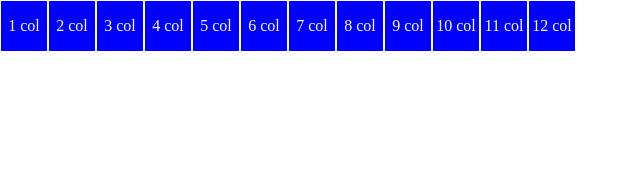
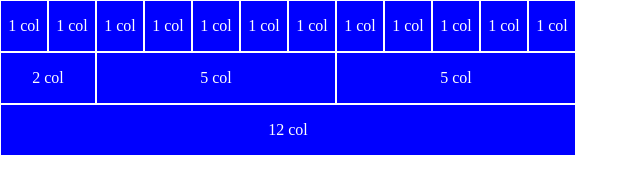
Before and after one commit to GiulianoPrimavera/html-css-12bool, a plain HTML site: page index.html in a window 1280 px wide. Shown: the whole page, without its empty margins (0-640 px from the left). Drawn offline with Linux system fonts and the light colour scheme.

Commit message:
corretto prima riga, agginuto riga 2 e 3

```diff
--- a/index.html
+++ b/index.html
@@ -12,21 +12,38 @@
 
     <main>
         <div class="container">
+            <!-- 1° riga 12/12 -->
             <section>
                 <div class="row">
                     <div class="col_xs_1"><div class="box">1 col</div></div>
-                    <div class="col_xs_1"><div class="box">2 col</div></div>
-                    <div class="col_xs_1"><div class="box">3 col</div></div>
-                    <div class="col_xs_1"><div class="box">4 col</div></div>
-                    <div class="col_xs_1"><div class="box">5 col</div></div>
-                    <div class="col_xs_1"><div class="box">6 col</div></div>
-                    <div class="col_xs_1"><div class="box">7 col</div></div>
-                    <div class="col_xs_1"><div class="box">8 col</div></div>
-                    <div class="col_xs_1"><div class="box">9 col</div></div>
-                    <div class="col_xs_1"><div class="box">10 col</div></div>
-                    <div class="col_xs_1"><div class="box">11 col</div></div>
-                    <div class="col_xs_1"><div class="box">12 col</div></div>
+                    <div class="col_xs_1"><div class="box">1 col</div></div>
+                    <div class="col_xs_1"><div class="box">1 col</div></div>
+                    <div class="col_xs_1"><div class="box">1 col</div></div>
+                    <div class="col_xs_1"><div class="box">1 col</div></div>
+                    <div class="col_xs_1"><div class="box">1 col</div></div>
+                    <div class="col_xs_1"><div class="box">1 col</div></div>
+                    <div class="col_xs_1"><div class="box">1 col</div></div>
+                    <div class="col_xs_1"><div class="box">1 col</div></div>
+                    <div class="col_xs_1"><div class="box">1 col</div></div>
+                    <div class="col_xs_1"><div class="box">1 col</div></div>
+                    <div class="col_xs_1"><div class="box">1 col</div></div>
 
+                </div>
+            </section>
+
+            <!-- 2° seconda riga 2-5-5 -->
+            <section>
+                <div class="row">
+                    <div class="col_xs_2"><div class="box">2 col</div></div>
+                    <div class="col_xs_5"><div class="box">5 col</div></div>
+                    <div class="col_xs_5"><div class="box">5 col</div></div>
+                </div>
+            </section>
+
+            <!-- 3° riga 1/12 -->
+            <section>
+                <div class="row">
+                    <div class="col_xs_12"><div class="box">12 col</div></div>
                 </div>
             </section>
         </div>
```
